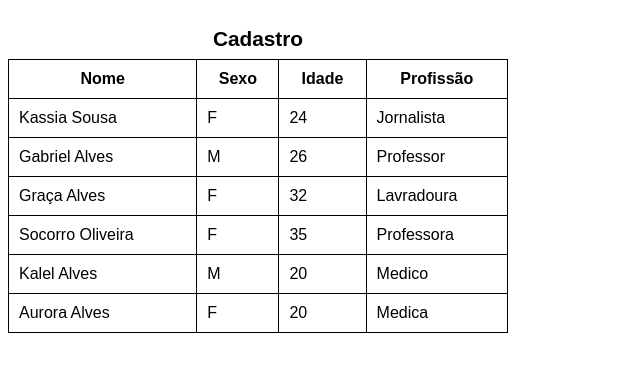
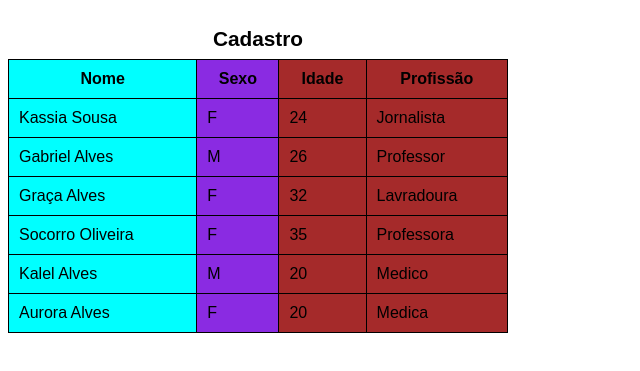
Before and after one commit to gabrielalves0617/html-css, a plain HTML site: page exercios/ex023/tabela005.html in a window 1280 px wide. Shown: the part 61-432 px from the top of the page, without its empty margins (0-640 px from the left). Drawn offline with Linux system fonts and the light colour scheme.

Commit message:
ex 023 atualizado

```diff
--- a/exercios/ex023/tabela005.html
+++ b/exercios/ex023/tabela005.html
@@ -7,6 +7,8 @@
     <title>Exercicio de Tabela</title>
 
     <style>
+
+
          body {
             font-family: Arial, Helvetica, sans-serif;
 
@@ -23,22 +25,36 @@
             padding: 8px;
         }
 
-
-
          td, th {
             border: 1px solid black;
             padding: 10px;
          }
 
+         col.cnome{
+            background-color: aqua;
+         }
 
+         col.csexo{
+            background-color: blueviolet;
 
+         }
+
+         col.cidade {
+            background-color: brown;
+         }
     </style>
 </head>
 <body>
     <h1>Exercicio de Tabela</h1>
 
+    <table>
+        <colgroup>
+            <col class="cnome">
+            <col class="csexo">
+            <col class="cidade" span="2">
 
-    <table>
+        </colgroup>
+
         <caption>Cadastro</caption>
         <tr>
             <th scope="col">Nome</th>
@@ -93,9 +109,6 @@
         </tr>
 
 
-
-
-
     </table>
 </body>
 </html>
```
